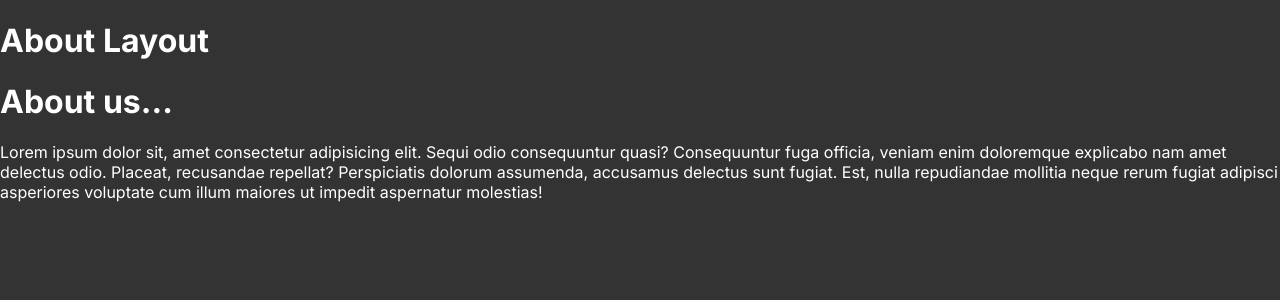
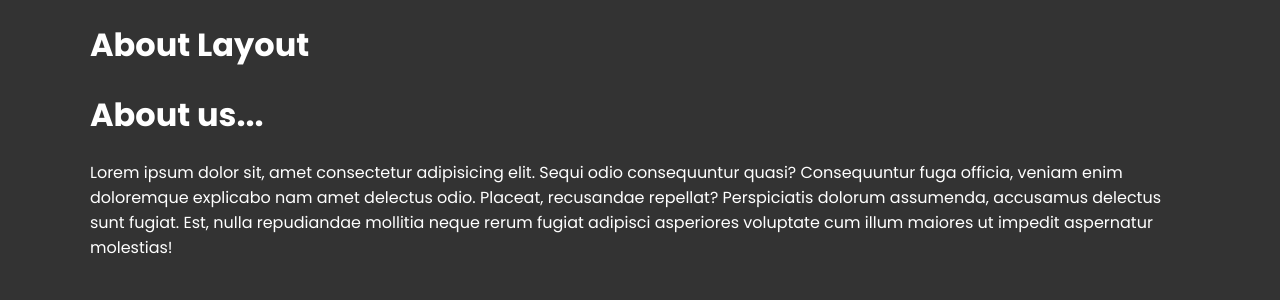
Before and after one commit to eleerogers/course-finder, a Next.js app: page /about in a window 1280 px wide. Shown: the top 300 px of the page. Built offline with nearby package versions, Linux system fonts and the light colour scheme.

Commit message:
add metadata, font

```diff
--- a/app/about/page.tsx
+++ b/app/about/page.tsx
@@ -1,3 +1,7 @@
+export const metadata = {
+  title: 'About us'
+}
+
 const AboutPage = () => {
   return ( <div>
     <h1>About us...</h1>
--- a/app/layout.tsx
+++ b/app/layout.tsx
@@ -1,11 +1,15 @@
 import './globals.css'
-import { Inter } from 'next/font/google'
+import { Poppins } from 'next/font/google'
 
-const inter = Inter({ subsets: ['latin'] })
+const poppins = Poppins({
+  weight: ['400', '700'],
+  subsets: ['latin'],
+})
 
 export const metadata = {
-  title: 'Create Next App',
+  title: 'Courses',
   description: 'Generated by create next app',
+  keywords: 'courses, web development, javascript, html, css'
 }
 
 export default function RootLayout({
@@ -15,7 +19,11 @@ export default function RootLayout({
 }) {
   return (
     <html lang="en">
-      <body className={inter.className}>{children}</body>
+      <body className={poppins.className}>
+        <main className='container'>
+          {children}
+        </main>
+      </body>
     </html>
   )
 }
```
